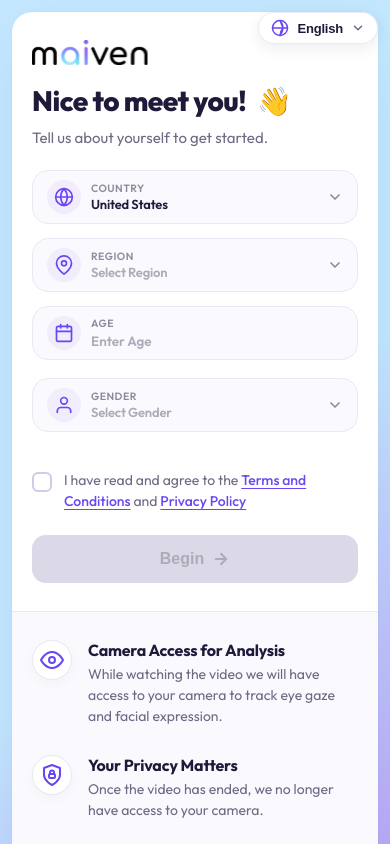
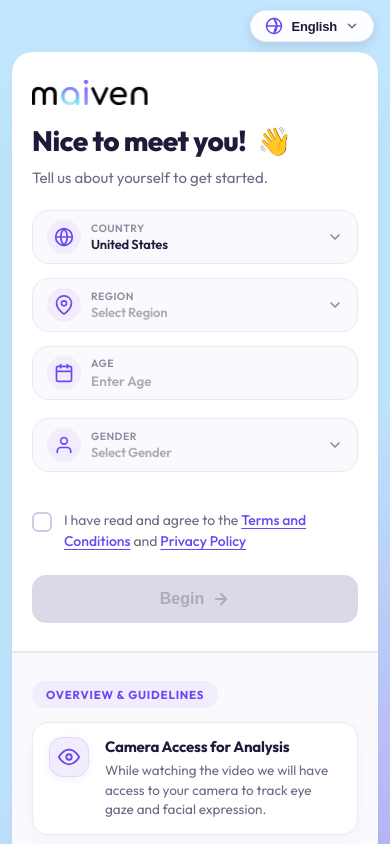
Before and after one commit to Srihari2479-tech/test-taker-flow-design, a React (Vite) app: page / in a window 390 px wide. Shown: the top 844 px of the page. Built offline with nearby package versions, Linux system fonts and the light colour scheme.

Commit message:
translation button fixed in mobile, instructions section Ui update on mobile

```diff
--- a/src/components/InfoCard.jsx
+++ b/src/components/InfoCard.jsx
@@ -1,14 +1,14 @@
 import React from 'react';
 
 const EyeIcon = () => (
-  <svg width="24" height="24" viewBox="0 0 24 24" fill="none" stroke="currentColor" strokeWidth="2" strokeLinecap="round" strokeLinejoin="round">
+  <svg width="22" height="22" viewBox="0 0 24 24" fill="none" stroke="currentColor" strokeWidth="2" strokeLinecap="round" strokeLinejoin="round">
     <path d="M1 12s4-8 11-8 11 8 11 8-4 8-11 8-11-8-11-8z"></path>
     <circle cx="12" cy="12" r="3"></circle>
   </svg>
 );
 
 const ShieldLockIcon = () => (
-  <svg width="24" height="24" viewBox="0 0 24 24" fill="none" stroke="currentColor" strokeWidth="2" strokeLinecap="round" strokeLinejoin="round">
+  <svg width="22" height="22" viewBox="0 0 24 24" fill="none" stroke="currentColor" strokeWidth="2" strokeLinecap="round" strokeLinejoin="round">
     <path d="M12 22s8-4 8-10V5l-8-3-8 3v7c0 6 8 10 8 10z"></path>
     <rect x="9" y="11" width="6" height="4" rx="1"></rect>
     <path d="M10 11v-1.5a2 2 0 0 1 4 0V11"></path>
@@ -16,14 +16,14 @@ const ShieldLockIcon = () => (
 );
 
 const CheckCircleIcon = () => (
-  <svg width="24" height="24" viewBox="0 0 24 24" fill="none" stroke="currentColor" strokeWidth="2" strokeLinecap="round" strokeLinejoin="round">
+  <svg width="22" height="22" viewBox="0 0 24 24" fill="none" stroke="currentColor" strokeWidth="2" strokeLinecap="round" strokeLinejoin="round">
     <circle cx="12" cy="12" r="10"></circle>
     <polyline points="9 11 12 14 16 9"></polyline>
   </svg>
 );
 
 const SurveyIcon = () => (
-  <svg width="24" height="24" viewBox="0 0 24 24" fill="none" stroke="currentColor" strokeWidth="2" strokeLinecap="round" strokeLinejoin="round">
+  <svg width="22" height="22" viewBox="0 0 24 24" fill="none" stroke="currentColor" strokeWidth="2" strokeLinecap="round" strokeLinejoin="round">
     <path d="M14 2H6a2 2 0 0 0-2 2v16a2 2 0 0 0 2 2h12a2 2 0 0 0 2-2V8z"></path>
     <polyline points="14 2 14 8 20 8"></polyline>
     <line x1="16" y1="13" x2="8" y2="13"></line>
@@ -58,6 +58,9 @@ const infoItems = [
 export default function InfoCard() {
   return (
     <div className="onboarding-right">
+      <div className="info-section-header">
+        <span className="info-section-badge">Overview & Guidelines</span>
+      </div>
       <div className="info-items-list">
         {infoItems.map((item, idx) => (
           <div key={idx} className="info-item">
--- a/src/components/LanguageSelector.css
+++ b/src/components/LanguageSelector.css
@@ -10,7 +10,7 @@
   display: flex;
   align-items: center;
   gap: 8px;
-  background: rgba(255, 255, 255, 0.92);
+  background: rgba(255, 255, 255, 0.95);
   backdrop-filter: blur(12px);
   -webkit-backdrop-filter: blur(12px);
   border: 1px solid rgba(234, 232, 242, 0.9);
@@ -199,16 +199,17 @@ body > .skiptranslate {
   display: none !important;
 }
 
-/* Responsive considerations */
-@media (max-width: 576px) {
+/* Responsive adjustments for tablet & mobile */
+@media (max-width: 768px) {
   .language-selector-wrapper {
-    top: 12px;
-    right: 12px;
+    top: 10px;
+    right: 16px;
   }
 
   .language-selector-btn {
-    padding: 6px 12px;
+    padding: 6px 14px;
     border-radius: 20px;
+    box-shadow: 0 4px 12px rgba(31, 26, 58, 0.12);
   }
 
   .lang-native-text {
@@ -216,7 +217,7 @@ body > .skiptranslate {
   }
 
   .language-dropdown-menu {
-    width: 190px;
+    width: 200px;
     right: 0;
   }
 }
--- a/src/welcome_screen.css
+++ b/src/welcome_screen.css
@@ -449,30 +449,59 @@ body {
   transform: translateX(4px);
 }
 
+.info-section-header {
+  margin-bottom: 20px;
+}
+
+.info-section-badge {
+  display: inline-flex;
+  align-items: center;
+  padding: 6px 14px;
+  background-color: var(--color-primary-light);
+  color: var(--color-primary);
+  border-radius: 20px;
+  font-size: 11.5px;
+  font-weight: 700;
+  text-transform: uppercase;
+  letter-spacing: 0.8px;
+}
+
 .info-items-list {
   display: flex;
   flex-direction: column;
-  gap: 28px;
+  gap: 20px;
 }
 
 .info-item {
   display: flex;
   align-items: flex-start;
-  gap: 20px;
+  gap: 16px;
+  padding: 16px 18px;
+  background-color: #ffffff;
+  border: 1px solid var(--color-border);
+  border-radius: 20px;
+  box-shadow: 0 4px 16px rgba(31, 26, 58, 0.03);
+  transition: all 0.25s cubic-bezier(0.4, 0, 0.2, 1);
+}
+
+.info-item:hover {
+  border-color: var(--color-border-hover);
+  box-shadow: 0 8px 24px rgba(31, 26, 58, 0.06);
+  transform: translateY(-1px);
 }
 
 .info-icon-container {
-  width: 46px;
-  height: 46px;
-  border-radius: 50%;
-  background-color: var(--color-card-bg);
+  width: 42px;
+  height: 42px;
+  border-radius: 14px;
+  background-color: var(--color-primary-light);
   color: var(--color-primary);
   display: flex;
   align-items: center;
   justify-content: center;
-  box-shadow: 0 4px 12px rgba(31, 26, 58, 0.03);
+  box-shadow: 0 2px 8px rgba(107, 70, 242, 0.08);
   flex-shrink: 0;
-  border: 1px solid var(--color-border);
+  border: 1px solid rgba(107, 70, 242, 0.12);
 }
 
 .info-content {
@@ -482,16 +511,20 @@ body {
 }
 
 .info-content h3 {
-  font-size: 16px;
+  font-size: 15px;
   font-weight: 700;
   color: var(--color-text-main);
   letter-spacing: -0.2px;
+  line-height: 1.35;
+  overflow-wrap: break-word;
+  word-break: break-word;
 }
 
 .info-content p {
-  font-size: 14px;
+  font-size: 13.5px;
   color: var(--color-text-muted);
-  line-height: 1.5;
+  line-height: 1.45;
+  overflow-wrap: break-word;
 }
 
 .success-card {
@@ -641,21 +674,38 @@ body {
     border-radius: 24px;
   }
   .onboarding-left {
-    padding: 36px 40px;
+    padding: 32px 24px;
   }
   .vertical-divider {
     width: 100%;
     height: 1px;
   }
   .onboarding-right {
-    padding: 36px 40px;
+    padding: 28px 24px 32px;
     background-color: #faf9fd;
+    border-top: 1px solid var(--color-border);
+  }
+  .info-section-header {
+    margin-bottom: 14px;
+  }
+  .info-items-list {
+    gap: 12px;
+  }
+  .info-item {
+    padding: 14px 16px;
+    border-radius: 16px;
+  }
+}
+
+@media (max-width: 768px) {
+  body {
+    padding: 52px 12px 16px;
   }
 }
 
 @media (max-width: 576px) {
   body {
-    padding: 12px;
+    padding: 52px 12px 16px;
   }
   .onboarding-card {
     border-radius: 20px;
```
